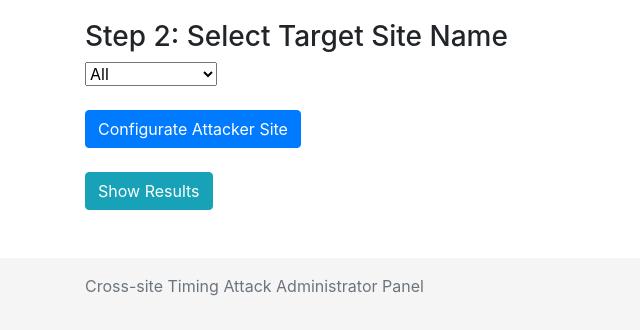
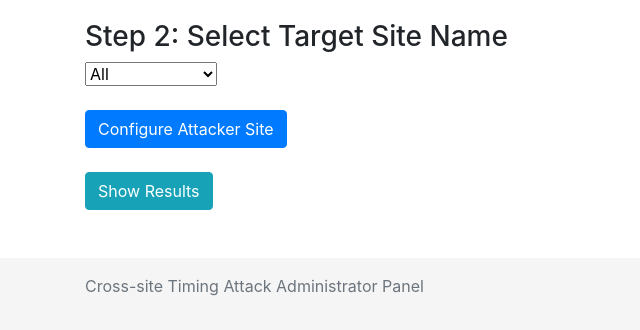
Before and after one commit to cambioforma/CS5331-Cross-Site-Timing-Attacks, a Flask app: template server/app/templates/admin.html in a window 1280 px wide. Shown: the part 536-866 px from the top of the page, without its empty margins (0-640 px from the left). Run offline with Flask 2, Linux system fonts and the light colour scheme; the template is opened without the code that fills it: most values are stand-ins (such as "Sample title", 1, 10 or a date in 2020); some libraries are stand-ins or nearby versions.

Commit message:
Edit wording

```diff
--- a/server/app/templates/admin.html
+++ b/server/app/templates/admin.html
@@ -118,7 +118,7 @@
 		                {% endfor %}
 		                </select>
 		                <br><br>
-		                <input type="submit" class="btn btn-primary" value="Configurate Attacker Site">
+		                <input type="submit" class="btn btn-primary" value="Configure Attacker Site">
 	                </div>
 	            </form>
             {% else %}
```
